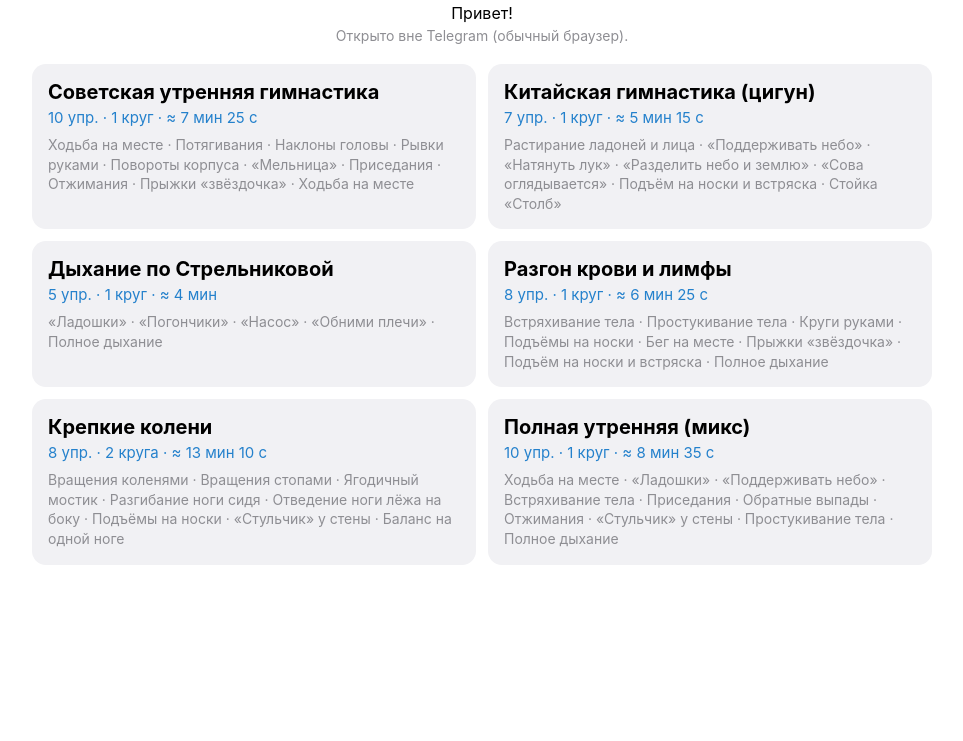
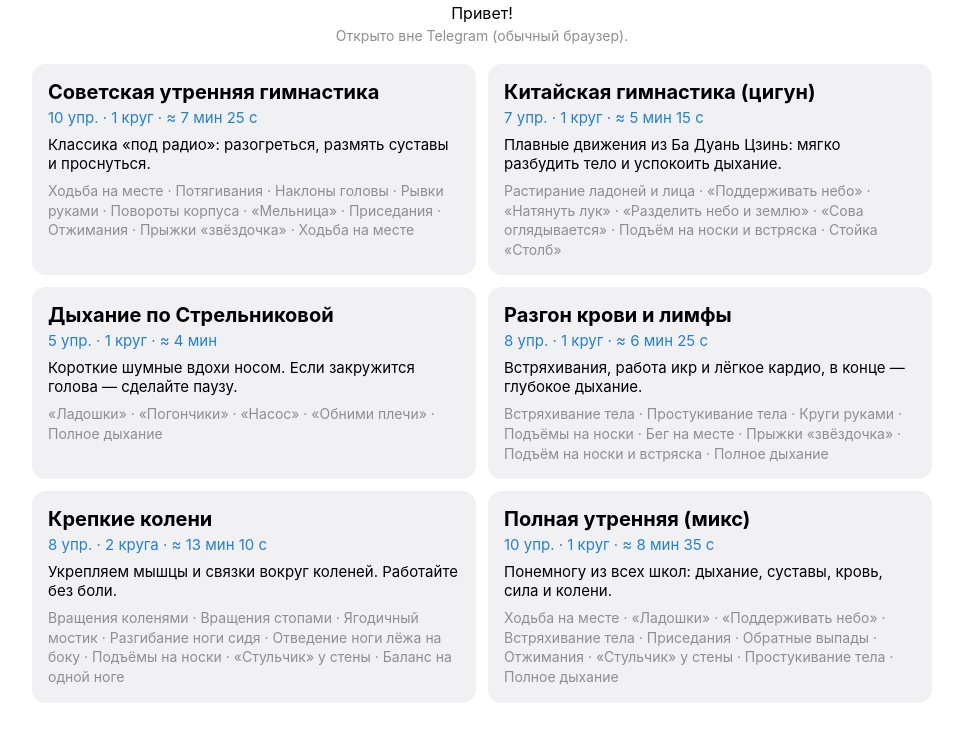
Before and after one commit to LahtionovEgor/zaryadka, a plain HTML site: page index.html in a window 1280 px wide. Shown: the part 59-800 px from the top of the page, without its empty margins (158-1121 px from the left). Drawn offline with Linux system fonts and the light colour scheme.

Commit message:
Этап 2: описание комплексов на карточках
Added a description paragraph to the card component.

```diff
--- a/index.html
+++ b/index.html
@@ -59,6 +59,7 @@
     }
     .card h2 { font-size: 20px; margin: 0 0 4px; }
     .card .meta { color: var(--button); font-size: 15px; margin-bottom: 8px; }
+    .card .about { font-size: 15px; margin: 0 0 8px; }
     .card .list { color: var(--hint); font-size: 14px; line-height: 1.4; }
   </style>
 </head>
@@ -122,11 +123,16 @@
         program.rounds + ' ' + (program.rounds === 1 ? 'круг' : 'круга') + ' · ' +
         '≈ ' + formatDuration(programDuration(program));
 
+      // Одна строка: для чего этот комплекс
+      const about = document.createElement('p');
+      about.className = 'about';
+      about.textContent = program.description || '';
+
       const list = document.createElement('div');
       list.className = 'list';
-      list.textContent = exercises.map(ex => ex.name).join(' · ');
+      list.textContent = exercises.map(item => item.name).join(' · ');
 
-      card.append(title, meta, list);
+      card.append(title, meta, about, list);
       container.append(card);
     });
   </script>
```
